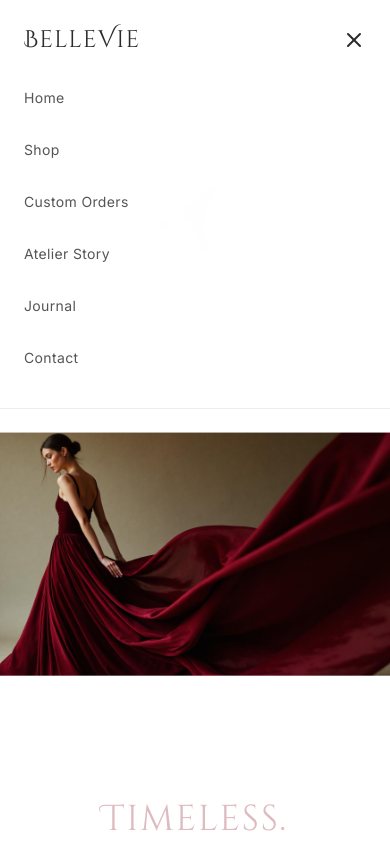
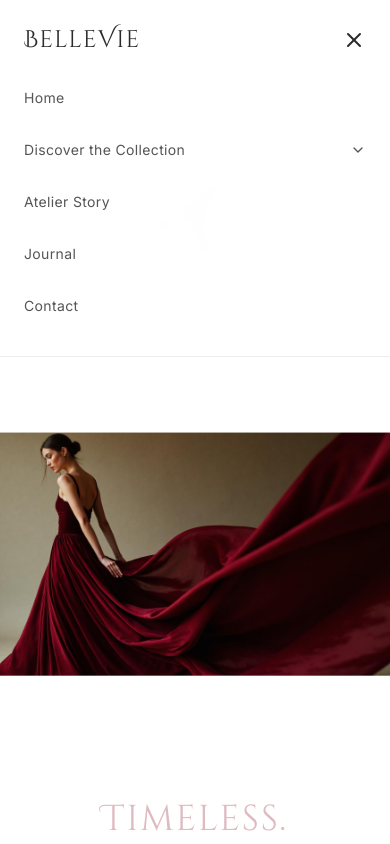
Before and after one commit to Rishu-png14/bellevie, a React (Vite) app: page / in a window 390 px wide. Both pictures are taken after a click on the button "Toggle menu". Shown: the top 844 px of the page. Built offline with nearby package versions, Linux system fonts and the light colour scheme; the HTML template or start-up script is replaced by a standard one.

Commit message:
Update mobile navigation for collection discovery
Modify the mobile navigation to include a "Discover the Collection" option. This option will expand to reveal "Shop" and "Custom Orders" sub-options, allowing users to select their desired path. Desktop navigation remains unaffected.

```diff
--- a/src/components/Navigation.tsx
+++ b/src/components/Navigation.tsx
@@ -1,9 +1,10 @@
 import { useState } from "react";
 import { Link } from "react-router-dom";
-import { Menu, X } from "lucide-react";
+import { Menu, X, ChevronDown } from "lucide-react";
 
 const Navigation = () => {
   const [isOpen, setIsOpen] = useState(false);
+  const [isDiscoverOpen, setIsDiscoverOpen] = useState(false);
 
   const navItems = [
     { name: "Home", path: "/" },
@@ -53,17 +54,85 @@ const Navigation = () => {
         {/* Mobile Navigation */}
         {isOpen && (
           <ul className="md:hidden pt-6 pb-2 space-y-4 animate-fade-in">
-            {navItems.map((item) => (
-              <li key={item.name}>
+            <li>
               <Link
-                  to={item.path}
+                to="/"
                 className="block font-inter text-sm tracking-wide text-foreground/80 hover:text-primary transition-colors py-2"
                 onClick={() => setIsOpen(false)}
               >
-                  {item.name}
+                Home
               </Link>
             </li>
-            ))}
+
+            {/* Discover the Collection - Mobile Only */}
+            <li>
+              <button
+                onClick={() => setIsDiscoverOpen(!isDiscoverOpen)}
+                className="w-full flex items-center justify-between font-inter text-sm tracking-wide text-foreground/80 hover:text-primary transition-colors py-2"
+              >
+                Discover the Collection
+                <ChevronDown
+                  size={16}
+                  className={`transition-transform ${isDiscoverOpen ? 'rotate-180' : ''}`}
+                />
+              </button>
+              {isDiscoverOpen && (
+                <ul className="ml-4 mt-2 space-y-2 animate-fade-in">
+                  <li>
+                    <Link
+                      to="/shop"
+                      className="block font-inter text-sm tracking-wide text-foreground/60 hover:text-primary transition-colors py-2"
+                      onClick={() => {
+                        setIsOpen(false);
+                        setIsDiscoverOpen(false);
+                      }}
+                    >
+                      Shop
+                    </Link>
+                  </li>
+                  <li>
+                    <Link
+                      to="/custom-orders"
+                      className="block font-inter text-sm tracking-wide text-foreground/60 hover:text-primary transition-colors py-2"
+                      onClick={() => {
+                        setIsOpen(false);
+                        setIsDiscoverOpen(false);
+                      }}
+                    >
+                      Custom Orders
+                    </Link>
+                  </li>
+                </ul>
+              )}
+            </li>
+
+            <li>
+              <Link
+                to="/atelier-story"
+                className="block font-inter text-sm tracking-wide text-foreground/80 hover:text-primary transition-colors py-2"
+                onClick={() => setIsOpen(false)}
+              >
+                Atelier Story
+              </Link>
+            </li>
+            <li>
+              <Link
+                to="/journal"
+                className="block font-inter text-sm tracking-wide text-foreground/80 hover:text-primary transition-colors py-2"
+                onClick={() => setIsOpen(false)}
+              >
+                Journal
+              </Link>
+            </li>
+            <li>
+              <Link
+                to="/contact"
+                className="block font-inter text-sm tracking-wide text-foreground/80 hover:text-primary transition-colors py-2"
+                onClick={() => setIsOpen(false)}
+              >
+                Contact
+              </Link>
+            </li>
           </ul>
         )}
       </div>
```
Lines whose indentation alone changed are shown as unchanged.
